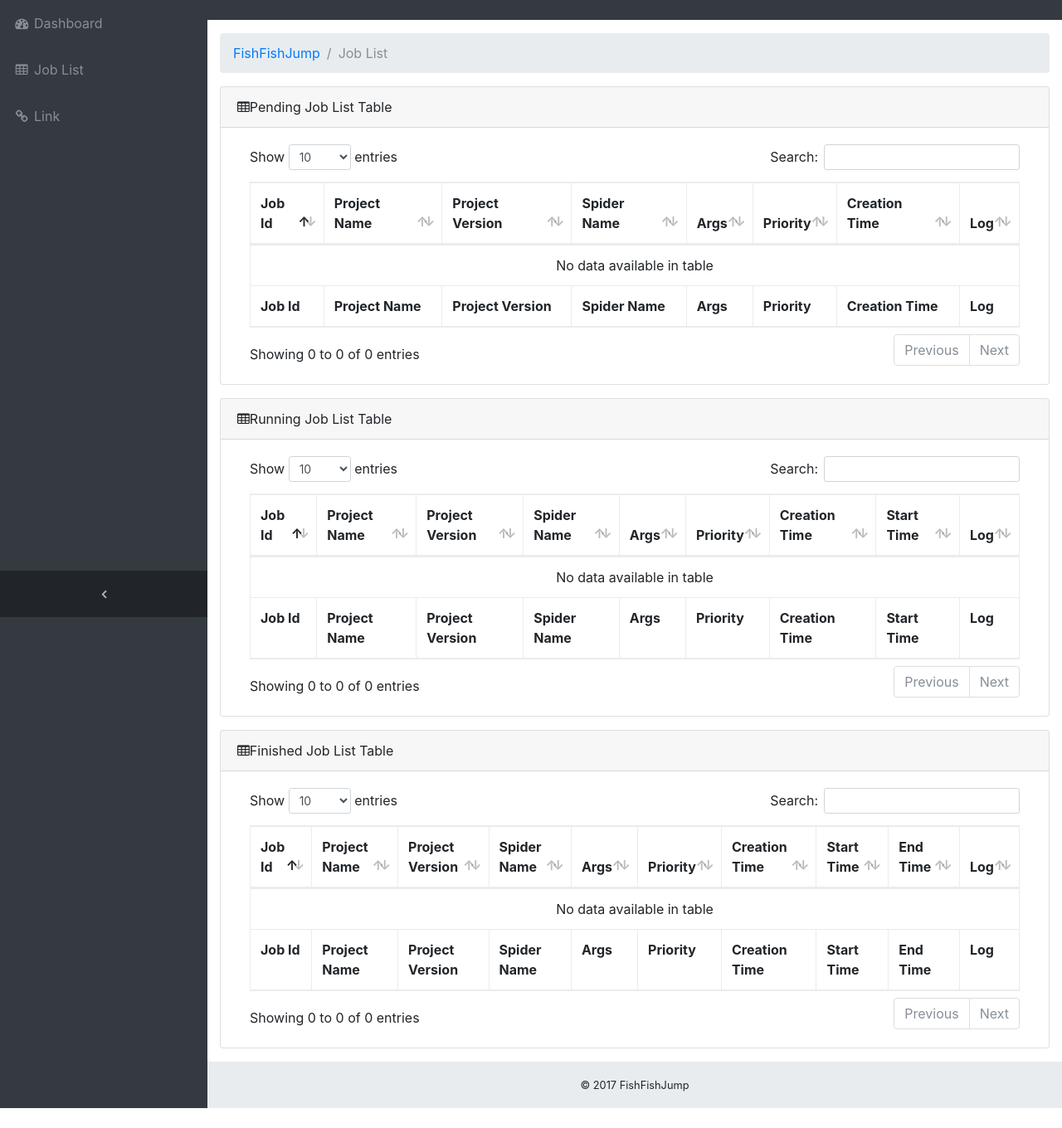
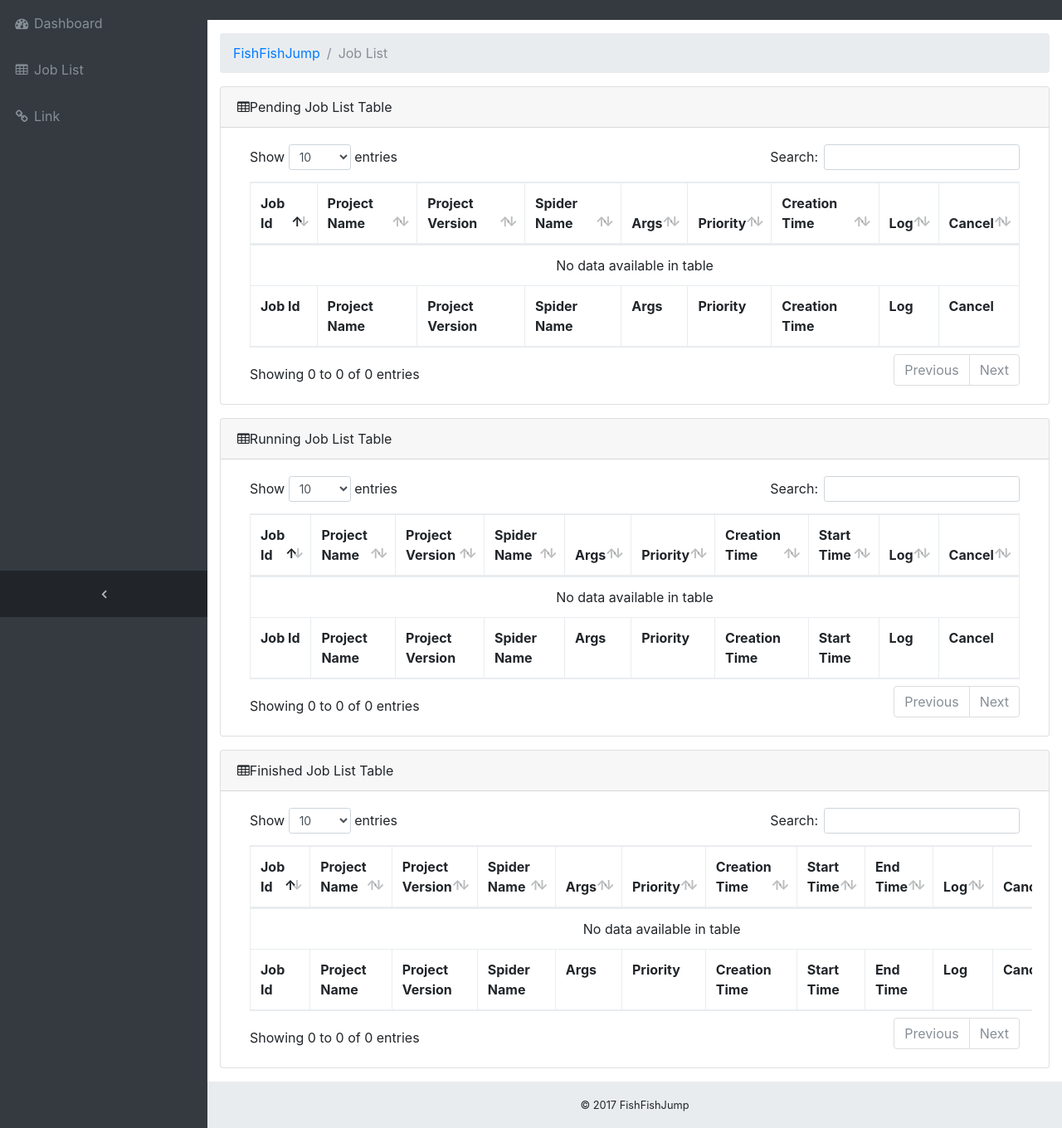
Before and after one commit to SylvanasSun/FishFishJump, a Flask app: template fish_webapp/templates/job_list.html in a window 1280 px wide. Shown: the part 56-1416 px from the top of the page at 83% size. Before the commit the page ends 1392 px from the top, so only its background shows below. Run offline with Flask 2, Linux system fonts and the light colour scheme; the template is opened without the code that fills it, so the values that code supplies are empty; some libraries are stand-ins or nearby versions.

Commit message:
Add column for cancel job

```diff
--- a/fish_webapp/static/js/job_list.js
+++ b/fish_webapp/static/js/job_list.js
@@ -2,6 +2,17 @@ function bindJobInfoToModal(job_id, project_name, spider_name) {
     $("#hidden_modal_job_id").val(job_id);
     $("#hidden_modal_project_name").val(project_name);
     $("#hidden_modal_spider_name").val(spider_name);
+}
+
+function cancelJob(project_name, job_id) {
+    $.ajax({
+        url: "/supervisor/scrapyd/job/cancel",
+        type: "POST",
+        data: {
+            "project_name": project_name,
+            "job_id": job_id
+        }
+    });
 }
 
 function generatePendingJobList(list) {
@@ -18,6 +29,8 @@ function generatePendingJobList(list) {
         tr.append($("<td><button class='btn btn-primary btn-lg' data-toggle='modal' " +
             "onclick='bindJobInfoToModal(" + p.job_id + "," + p.project_name + "," + p.spider_name + ")' " +
             "data-target='#logModal'>Log</button></td>"));
+        tr.append($("<td><button type='button' onclick='cancelJob(" + p.project_name + "," + p.job_id + ")' " +
+            "class='btn btn-danger'>Cancel</button></td>"));
         tableBody.append(tr);
     }
 }
@@ -37,6 +50,8 @@ function generateRunningJobList(list) {
         tr.append($("<td><button class='btn btn-primary btn-lg' data-toggle='modal' " +
             "onclick='bindJobInfoToModal(" + p.job_id + "," + p.project_name + "," + p.spider_name + ")' " +
             "data-target='#logModal'>Log</button></td>"));
+        tr.append($("<td><button type='button' onclick='cancelJob(" + p.project_name + "," + p.job_id + ")' " +
+            "class='btn btn-danger'>Cancel</button></td>"));
         tableBody.append(tr);
     }
 }
@@ -57,6 +72,8 @@ function generateFinishedJobList(list) {
         tr.append($("<td><button class='btn btn-primary btn-lg' data-toggle='modal' " +
             "onclick='bindJobInfoToModal(" + p.job_id + "," + p.project_name + "," + p.spider_name + ")' " +
             "data-target='#logModal'>Log</button></td>"));
+        tr.append($("<td><button type='button' onclick='cancelJob(" + p.project_name + "," + p.job_id + ")' " +
+            "class='btn btn-danger'>Cancel</button></td>"));
         tableBody.append(tr);
     }
 }
--- a/fish_webapp/templates/job_list.html
+++ b/fish_webapp/templates/job_list.html
@@ -31,6 +31,7 @@
                     <th>Priority</th>
                     <th>Creation Time</th>
                     <th>Log</th>
+                    <th>Cancel</th>
                 </tr>
                 </thead>
                 <tfoot>
@@ -43,6 +44,7 @@
                     <th>Priority</th>
                     <th>Creation Time</th>
                     <th>Log</th>
+                    <th>Cancel</th>
                 </tr>
                 </tfoot>
                 <tbody id="pendingJobListDataTableBody"></tbody>
@@ -68,6 +70,7 @@
                     <th>Creation Time</th>
                     <th>Start Time</th>
                     <th>Log</th>
+                    <th>Cancel</th>
                 </tr>
                 </thead>
                 <tfoot>
@@ -81,6 +84,7 @@
                     <th>Creation Time</th>
                     <th>Start Time</th>
                     <th>Log</th>
+                    <th>Cancel</th>
                 </tr>
                 </tfoot>
                 <tbody id="runningJobListDataTableBody"></tbody>
@@ -107,6 +111,7 @@
                     <th>Start Time</th>
                     <th>End Time</th>
                     <th>Log</th>
+                    <th>Cancel</th>
                 </tr>
                 </thead>
                 <tfoot>
@@ -121,6 +126,7 @@
                     <th>Start Time</th>
                     <th>End Time</th>
                     <th>Log</th>
+                    <th>Cancel</th>
                 </tr>
                 </tfoot>
                 <tbody id="finishedJobListDataTableBody"></tbody>
```
